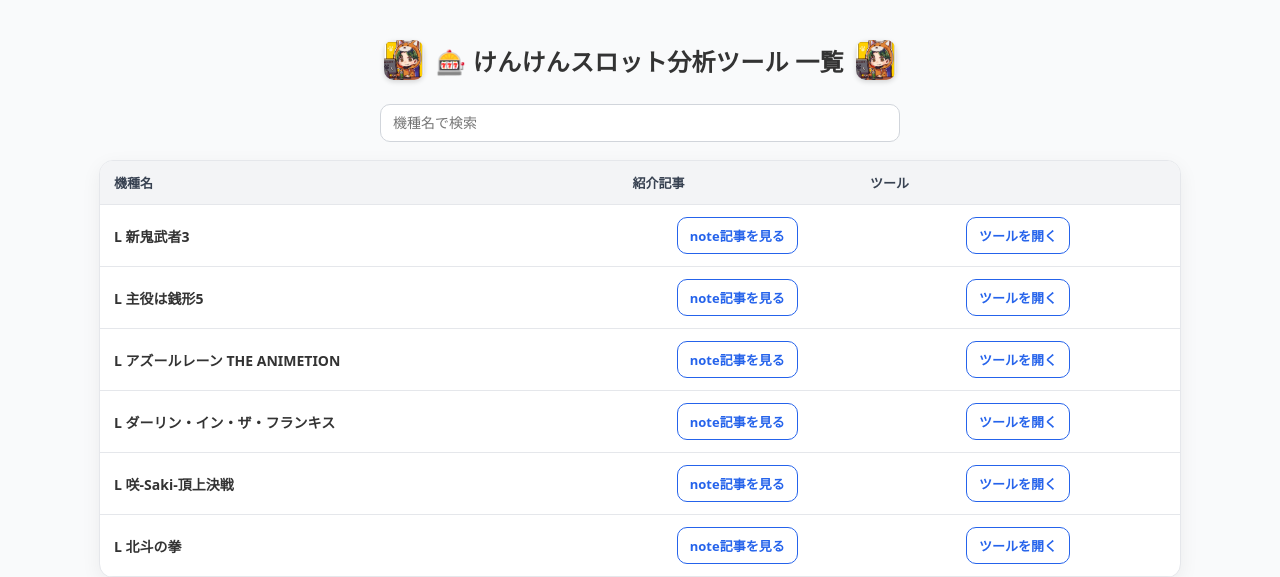
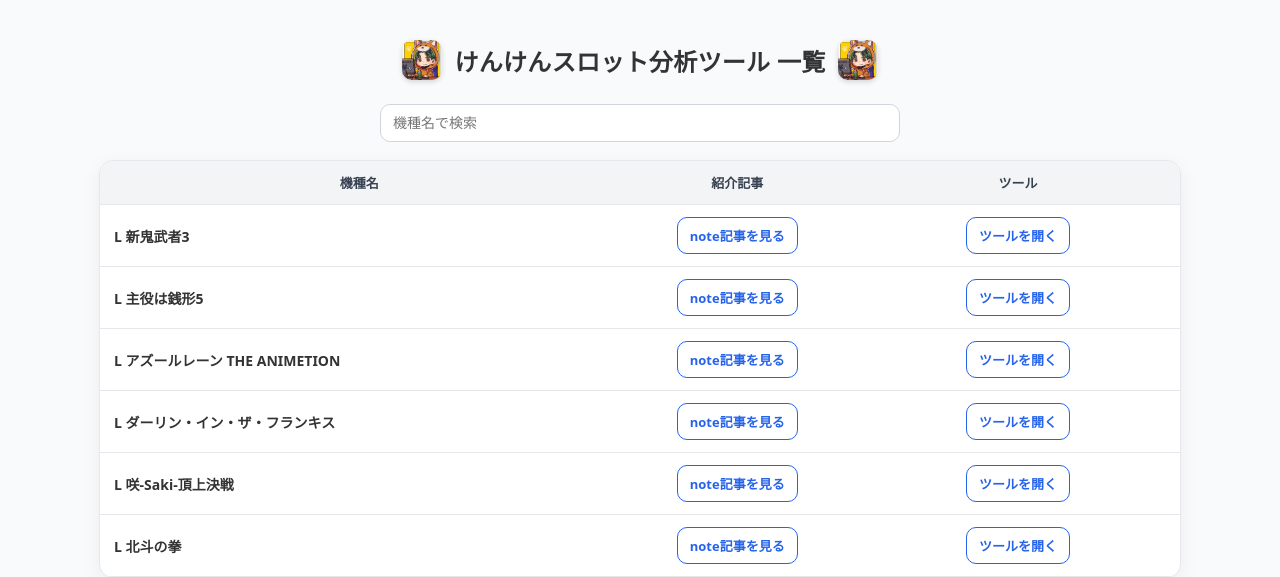
Before and after one commit to kenken0808/slot_app, a Flask app: page /list in a window 1280 px wide. Shown: the top 577 px of the page. Run offline with Flask 3, Linux system fonts and the light colour scheme.

Commit message:
ツール一覧ページ作成3

```diff
--- a/templates/tool_list.html
+++ b/templates/tool_list.html
@@ -82,6 +82,7 @@
     table {
       width: 100%;
       border-collapse: collapse;
+      text-align: center;  /* ✅ 中央揃えを追加 */
     }
 
     thead th {
@@ -92,6 +93,7 @@
       color: #374151;
       padding: 12px 14px;
       border-bottom: 1px solid #e5e7eb;
+      text-align: center;  /* ✅ 中央揃え */
     }
 
     tbody td {
@@ -99,11 +101,11 @@
       padding: 12px 14px;
       font-size: 14px;
       vertical-align: middle;
-      text-align: center;
+      text-align: center;  /* ✅ 中央揃え維持 */
     }
 
     tbody tr:hover {
-      background: #fafafa;
+      background: #f9fafc;
     }
 
     .name {
@@ -157,7 +159,7 @@
   <!-- タイトル両側にアイコン -->
   <div class="title-wrap">
     <img src="{{ url_for('static', filename='icon.jpg') }}" alt="icon left">
-    <h1>🎰 けんけんスロット分析ツール 一覧</h1>
+    <h1>けんけんスロット分析ツール 一覧</h1>
     <img src="{{ url_for('static', filename='icon.jpg') }}" alt="icon right">
   </div>
 
```
